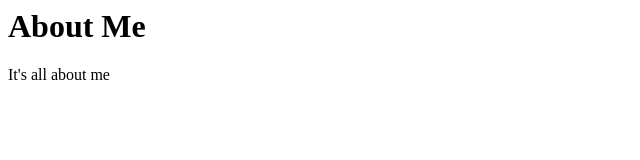
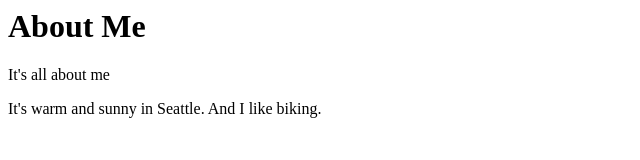
Before and after one commit to zhihongxu/about-us, a plain HTML site: page lionelzh.html in a window 1280 px wide. Shown: the whole page, without its empty margins (0-640 px from the left). Drawn offline with Linux system fonts and the light colour scheme.

Commit message:
Modified profile

```diff
--- a/lionelzh.html
+++ b/lionelzh.html
@@ -2,4 +2,7 @@
 <h1>About Me</h1>
 
 <p>It's all about me</p>
+
+It's warm and sunny in Seattle. And I like biking.
+
 </html>
```
